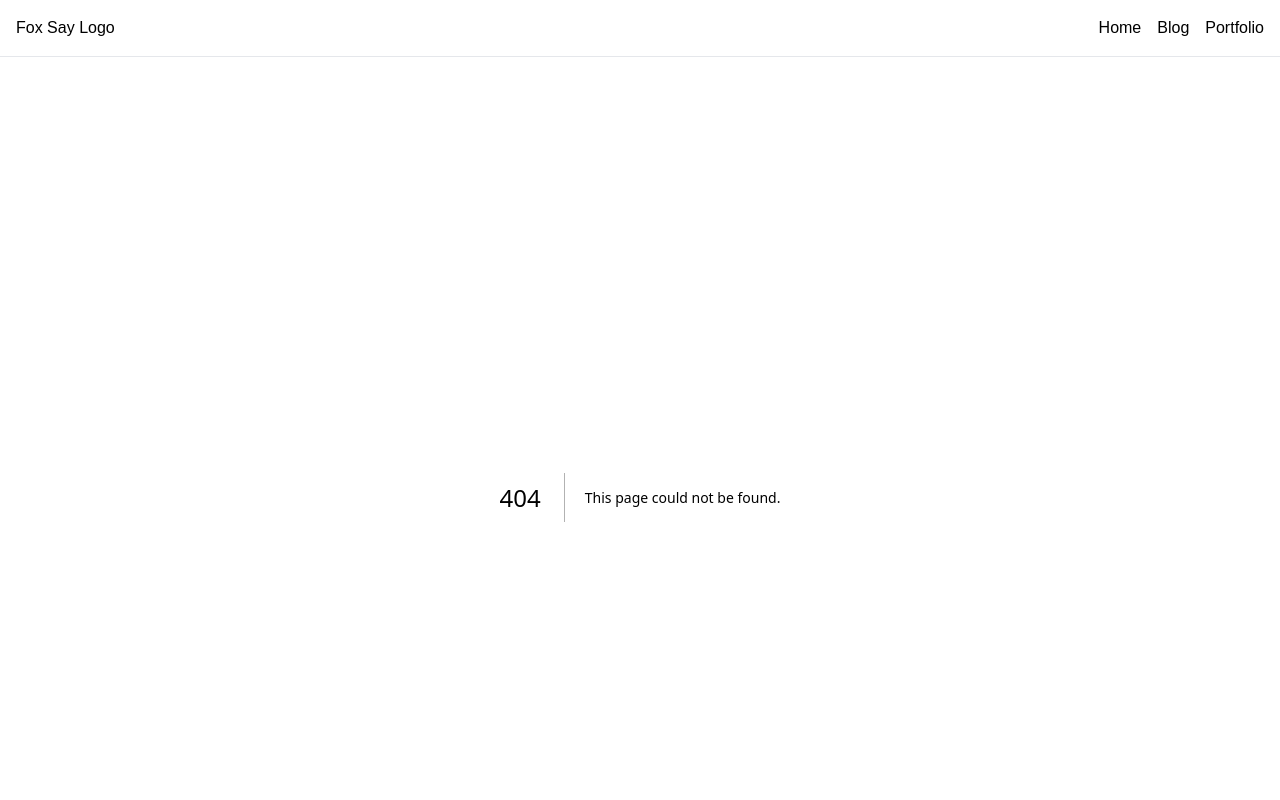
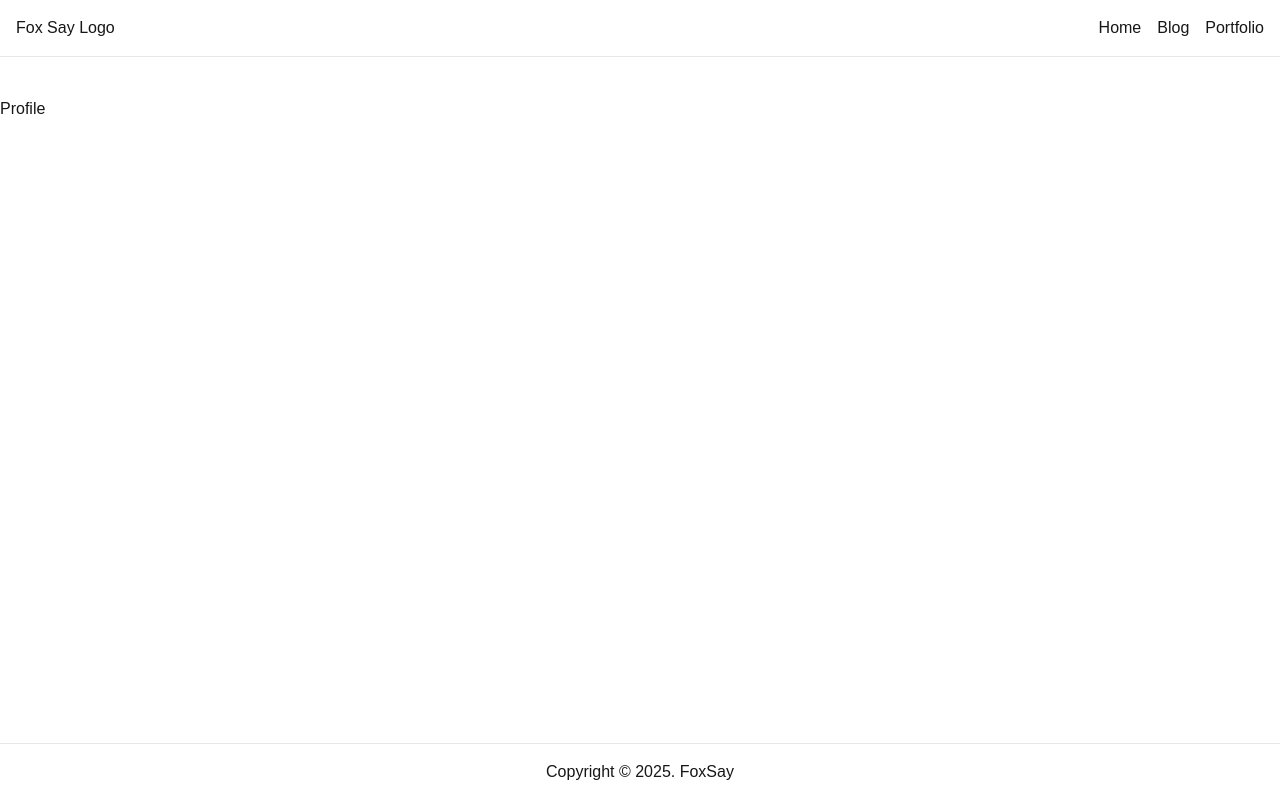
Before and after one commit to DimaChekashov/anifox-find, a Next.js app in the folder client/: page /profile in a window 1280 px wide. Before the commit this address had no page. Shown: the top 800 px of the page. Built offline with nearby package versions, Linux system fonts and the light colour scheme.

Commit message:
add Profile

```diff
--- /dev/null
+++ b/client/app/profile/page.tsx
@@ -0,0 +1 @@
+export { ProfilePage as default } from "@/pages/profile";
--- /dev/null
+++ b/client/src/pages/profile/index.ts
@@ -0,0 +1 @@
+export { default as ProfilePage } from "./ui/ProfilePage";
--- /dev/null
+++ b/client/src/pages/profile/ui/ProfilePage.tsx
@@ -0,0 +1,7 @@
+export default function Profile() {
+    return (
+      <div>
+        <h1>Profile</h1>
+      </div>
+    );
+  }
```
